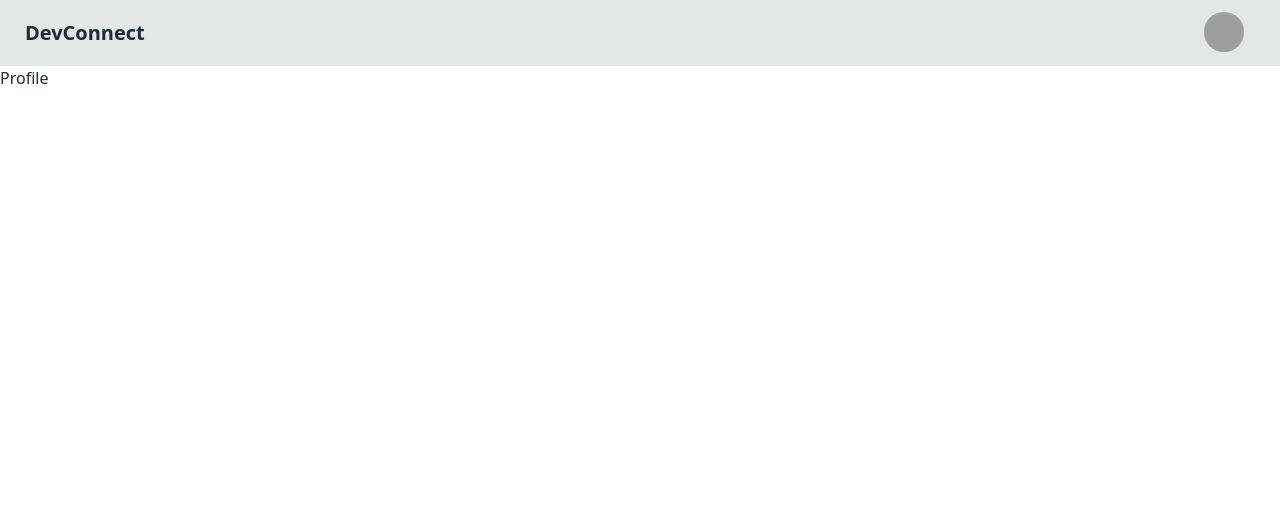
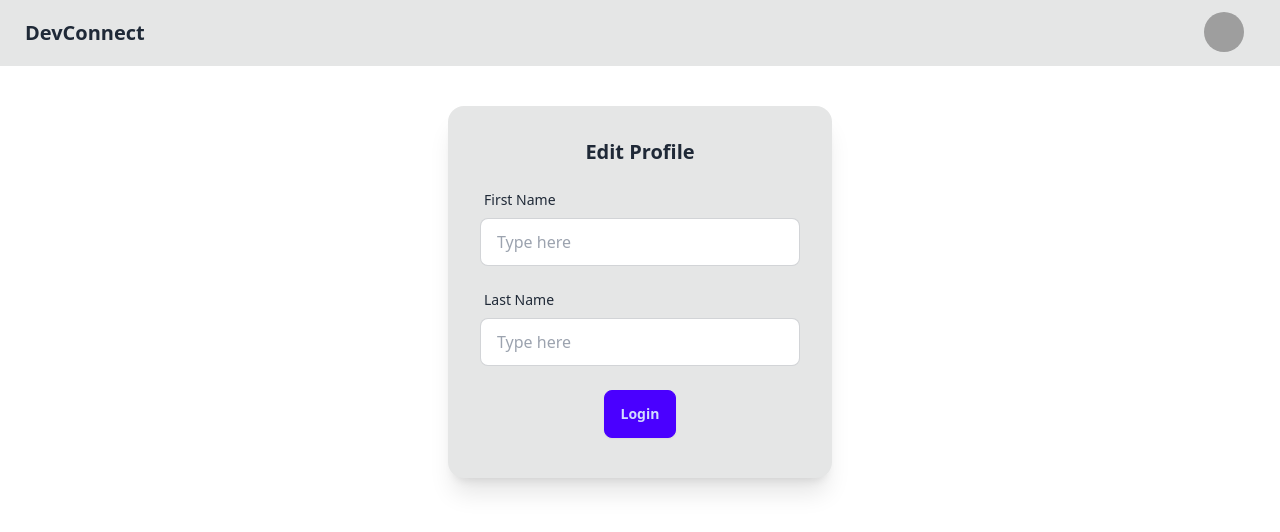
Before and after one commit to Sushil1085/DevConnect, a React (Vite) app in the folder frontend/: page /profile in a window 1280 px wide. Shown: the top 532 px of the page. Built offline with nearby package versions, Linux system fonts and the light colour scheme; no server answers; grey boxes are pictures that could not be loaded.

Commit message:
Create feed page

```diff
--- a/frontend/src/App.jsx
+++ b/frontend/src/App.jsx
@@ -6,6 +6,8 @@ import appStore from "./utils/appStore"
 import Feed from "./components/Feed"
 import Body from "./Body"
 import Profile from "./components/Profile"
+import Connections from "./components/Connections"
+import Requests from "./components/Requests"
 
 function App() {
 
@@ -18,6 +20,8 @@ function App() {
           <Route path="/feed" element={<Feed />} />
           <Route path="/login" element={<Login />} />
           <Route path="/profile" element={<Profile />} />
+          <Route path="/connections" element={<Connections />} />
+          <Route path="/requests" element={<Requests />} />
         </Route>
       </Routes>
     </BrowserRouter>
--- a/frontend/src/Body.jsx
+++ b/frontend/src/Body.jsx
@@ -17,7 +17,7 @@ const Body=()=>{
             withCredentials:true
         });
         dispatch(addUser(res.data));
-        console.log(res.data);
+        // console.log(res.data);
 
     }catch(err){
         if(err.status===401){
--- /dev/null
+++ b/frontend/src/components/Connections.jsx
@@ -0,0 +1,7 @@
+const Connections=()=>{
+    return(
+        <div>Connections</div>
+    )
+}
+
+export default Connections;
--- /dev/null
+++ b/frontend/src/components/EditProfile.jsx
@@ -0,0 +1,44 @@
+import { useState } from "react";
+const EditProfile=()=>{
+    const [firstName, setFirstName] = useState("");
+    const [lastName, setLastName] = useState("");
+    const [error,setError]=useState(false);
+    return(
+        <div className="flex justify-center my-10">
+                <div className="card bg-base-300 w-96 shadow-xl">
+                    <div className="card-body">
+                        <h2 className="card-title justify-center">Edit Profile</h2>
+                        <div>
+
+                            <label className="form-control w-full max-w-xs py-2">
+                                <div className="label">
+                                    <span className="label-text">First Name</span>
+                                </div>
+                                <input type="text" placeholder="Type here" className="input input-bordered w-full max-w-xs"
+                                    value={firstName}
+                                    onChange={(e) => setFirstName(e.target.value)}
+                                />
+                            </label>
+                            <label className="form-control w-full max-w-xs py-2">
+                                <div className="label">
+                                    <span className="label-text">Last Name</span>
+                                </div>
+                                <input type="text" placeholder="Type here" className="input input-bordered w-full max-w-xs"
+                                    value={lastName}
+                                    onChange={(e) => setLastName(e.target.value)}
+                                />
+                            </label>
+                        </div>
+                        {error===true?<p className="text-red-500">ERROR Message is here!!!</p>:""}
+
+                        <div className="card-actions justify-center m-2">
+                            <button className="btn btn-primary"
+                                // onClick={handleLogin}
+                            >Login</button>
+                        </div>
+                    </div>
+                </div>
+            </div>
+    )
+}
+export default EditProfile;
--- a/frontend/src/components/Feed.jsx
+++ b/frontend/src/components/Feed.jsx
@@ -1,8 +1,38 @@
-const Feed =()=>{
-    return(
-        <>
-        <h1>Feed</h1>
-        </>
+import axios from "axios";
+import { BASE_URL } from "../utils/constants";
+import { useEffect } from "react";
+import { useDispatch, useSelector } from "react-redux";
+import { addFeed } from "../utils/feedSlice";
+import UserCard from "./UserCard";
+
+const Feed = () => {
+    const dispatch = useDispatch();
+    const feed = useSelector((store) => store.feed);
+
+    const getFeed = async () => {
+        if (feed) return;
+        try {
+            const res = await axios.get(BASE_URL + "/feed", {
+                withCredentials: true
+            });
+            // console.log(res.data.data);
+            dispatch(addFeed(res.data.data))
+
+        } catch (err) {
+            console.error(err);
+        }
+    }
+
+    useEffect(() => {
+        getFeed();
+    }, [])
+
+    return (
+
+          feed && (<div className="flex justify-center my-10">
+            <UserCard user={feed[0]}/>
+           </div>)
+
     )
 }
 
--- a/frontend/src/components/Login.jsx
+++ b/frontend/src/components/Login.jsx
@@ -9,6 +9,7 @@ import { BASE_URL } from "../utils/constants";
 const Login = () => {
     const [emailId, setEmailId] = useState("sharv@gmail.com");
     const [password, setPassword] = useState("Demo@123");
+    const [error,setError]=useState(false);
     const dispatch=useDispatch();
     const navigate=useNavigate();
 
@@ -21,6 +22,7 @@ const Login = () => {
         navigate("/feed");
 
         }catch(err){
+            setError(true);
             console.error(err);
         }
     }
@@ -52,8 +54,9 @@ const Login = () => {
                                     onChange={(e) => setPassword(e.target.value)}
                                 />
                             </label>
+                        </div>
+                        {error===true?<p className="text-red-500">ERROR Message is here!!!</p>:""}
 
-                        </div>
                         <div className="card-actions justify-center m-2">
                             <button className="btn btn-primary"
                                 onClick={handleLogin}
--- a/frontend/src/components/NavBar.jsx
+++ b/frontend/src/components/NavBar.jsx
@@ -1,14 +1,31 @@
-import { useSelector } from "react-redux";
-import { Link } from "react-router";
+import axios from "axios";
+import { useDispatch, useSelector } from "react-redux";
+import { Link, useNavigate } from "react-router";
+import { BASE_URL } from "../utils/constants";
+import { removeUser } from "../utils/userSlice";
 
 const Navbar =()=>{
 const user=useSelector((state)=>state.user);
-console.log(user);
+// console.log(user);
+const navigate=useNavigate();
+const dispatch=useDispatch();
+
+const handleLogout=async()=>{
+  try{
+    const res=await axios.post(BASE_URL+"/logout",{},{
+      withCredentials:true
+    });
+    dispatch(removeUser());
+    navigate("/login");
+  }catch(err){
+    console.error(err);
+  }
+}
 
     return(
         <div className="navbar bg-base-300">
   <div className="flex-1">
-    <a className="btn btn-ghost text-xl">DevConnect</a>
+    <a onClick={()=>navigate("/feed")} className="btn btn-ghost text-xl">DevConnect</a>
   </div>
   <div className="flex-none gap-2">
 
@@ -31,10 +48,10 @@ console.log(user);
           <Link to={"/profile"} className="justify-between">
             Profile
             <span className="badge">New</span>
-          </Link>
+          </Link >
         </li>
-        <li><a>Settings</a></li>
-        <li><a>Logout</a></li>
+        <li><Link to={"/connections"}>Connections</Link></li>
+        <li><a onClick={handleLogout}>Logout</a></li>
       </ul>
     </div>
   </div>
--- a/frontend/src/components/Profile.jsx
+++ b/frontend/src/components/Profile.jsx
@@ -1,6 +1,8 @@
+import EditProfile from "./EditProfile";
+
 const Profile=()=>{
     return(
-    <h1>Profile</h1>
+    <EditProfile />
 )
 }
 export default Profile;
--- /dev/null
+++ b/frontend/src/components/Requests.jsx
@@ -0,0 +1,5 @@
+const Requests=()=>{
+    return(<h1>Requests</h1>)
+}
+
+export default Requests;
--- /dev/null
+++ b/frontend/src/components/UserCard.jsx
@@ -0,0 +1,28 @@
+import { use } from "react";
+
+const UserCard=({user})=>{
+    console.log(user,"from card");
+
+    return(
+    <>
+     <div className="card bg-base-300 w-96 shadow-xl">
+                <figure>
+                    <img
+                        src={user.photoURL}
+                        alt="Photo" />
+                </figure>
+                <div className="card-body">
+                    <h2 className="card-title">{user.firstName+" "+user.lastName}</h2>
+                    <p>{user.age+", "+user.gender}</p>
+                    <p>{user.about}</p>
+                    <div className="card-actions justify-end my-4">
+                        <button className="btn btn-primary">Ignore</button>
+                        <button className="btn btn-primary">Send Request</button>
+                    </div>
+                </div>
+            </div>
+    </>
+)
+}
+
+export default UserCard;
--- a/frontend/src/utils/appStore.js
+++ b/frontend/src/utils/appStore.js
@@ -1,8 +1,11 @@
 import {configureStore} from "@reduxjs/toolkit";
 import userReducer  from "./userSlice";
+import feedReducer from "./feedSlice";
+
 const appStore=configureStore({
     reducer:{
         user:userReducer,
+        feed:feedReducer
     },
     devTools: true,
 })
--- /dev/null
+++ b/frontend/src/utils/feedSlice.js
@@ -0,0 +1,18 @@
+import { createSlice } from "@reduxjs/toolkit";
+
+const feedSlice=createSlice({
+    name:"feed",
+    initialState:null,
+    reducers: {
+        addFeed:(state,action)=>{
+            return action.payload;
+        },
+        removeFeed:(state,action)=>{
+            return null
+        }
+    }
+})
+
+export const {addFeed,removeFeed}=feedSlice.actions;
+
+export default feedSlice.reducer;
```
